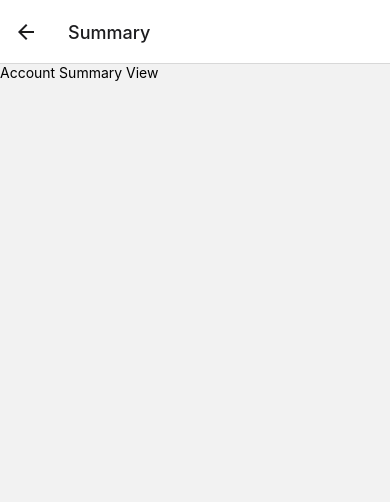
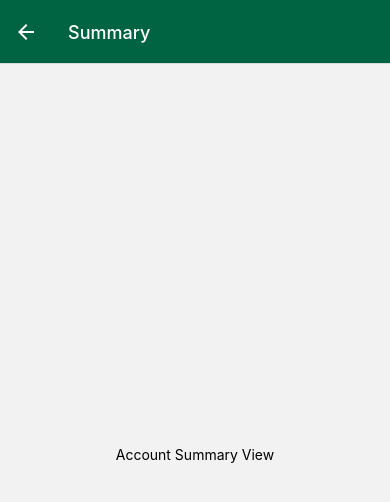
Before and after one commit to mitschlagel/skunk-works, a React Native app: screen / in a window 390 px wide. Both pictures are taken after a click on the button "GO TO SUMMARY". Shown: the top 502 px of the page. Built offline with nearby package versions, Linux system fonts and the light colour scheme.

Commit message:
Add insets to summary

```diff
--- a/App.js
+++ b/App.js
@@ -24,8 +24,15 @@ function AccountsView({ navigation }) {
 }
 
 function AccountSummaryView() {
+  const insets = useSafeAreaInsets()
   return (
-    <View style={styles}>
+    <View style={[styles.container, {
+      paddingTop: insets.top,
+      paddingBottom: insets.bottom,
+      paddingLeft: insets.left,
+      paddingRight: insets.right
+    },
+  ]}>
       <Text>Account Summary View</Text>
     </View>
   )
@@ -40,8 +47,8 @@ export default function App() {
 
         <NavigationContainer>
           <Stack.Navigator initialRouteName='Accounts'>
-            <Stack.Screen name="Accounts" component={AccountsView} options={navigationOptions} />
-            <Stack.Screen name="Summary" component={AccountSummaryView} />
+            <Stack.Screen name="Accounts" component={AccountsView} options={accountsNavigationOptions} />
+            <Stack.Screen name="Summary" component={AccountSummaryView} options={summaryNavigationOptions}/>
           </Stack.Navigator>
         </NavigationContainer>
       </SafeAreaProvider>
@@ -50,7 +57,7 @@ export default function App() {
   );
 }
 
-const navigationOptions = {
+const accountsNavigationOptions = {
   title: "Accounts",
   headerLargeTitle: true,
   headerStyle: {
@@ -59,12 +66,16 @@ const navigationOptions = {
   headerTintColor: '#fff'
 }
 
+const summaryNavigationOptions = {
+  title: "Summary",
+  headerStyle: {
+    backgroundColor: '#006341'
+  },
+  headerTintColor: '#fff'
+}
+
 
 const styles = StyleSheet.create({
-  navigationHeader: {
-    color: 'white',
-
-  },
   container: {
     flex: 1,
     alignItems: 'center',
```
